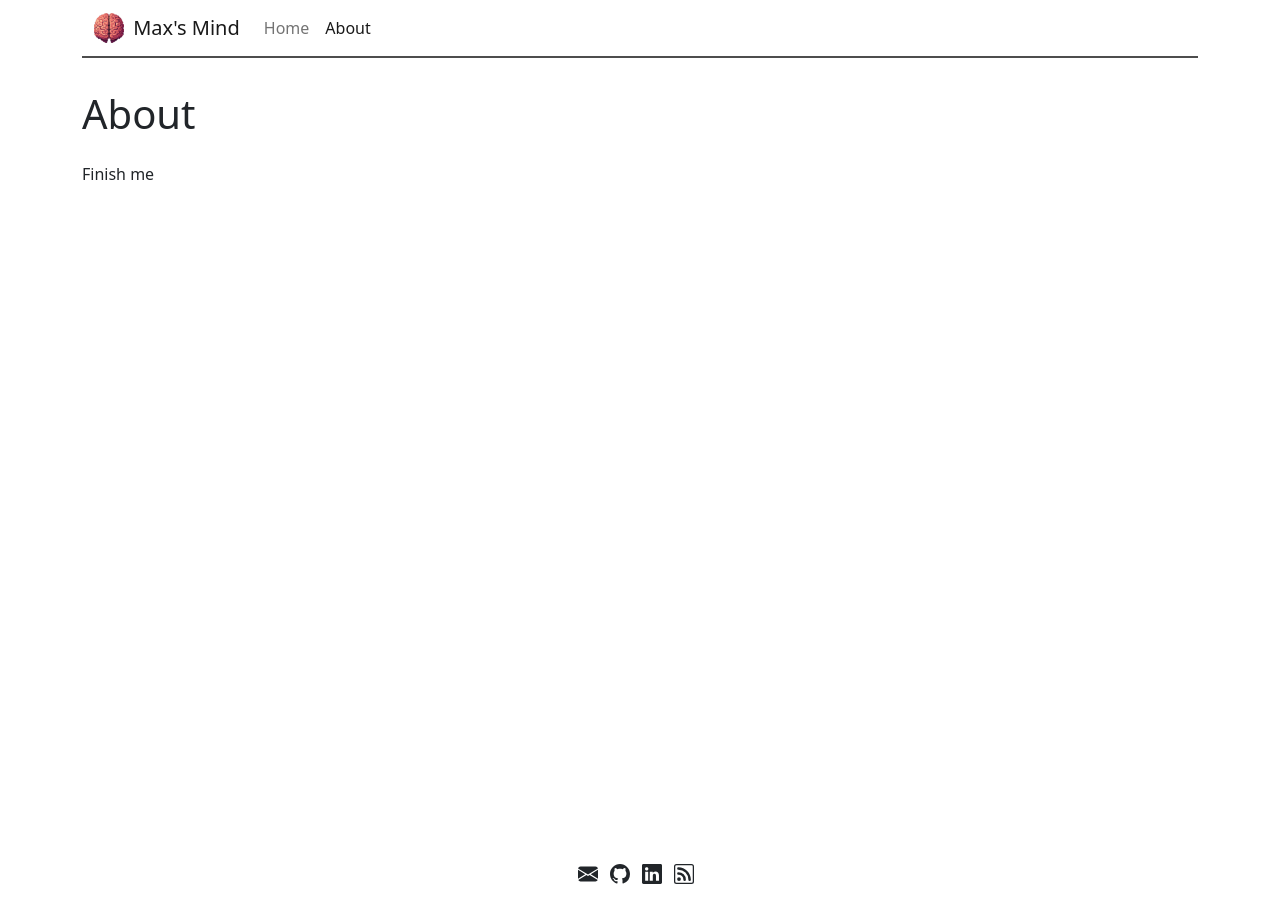
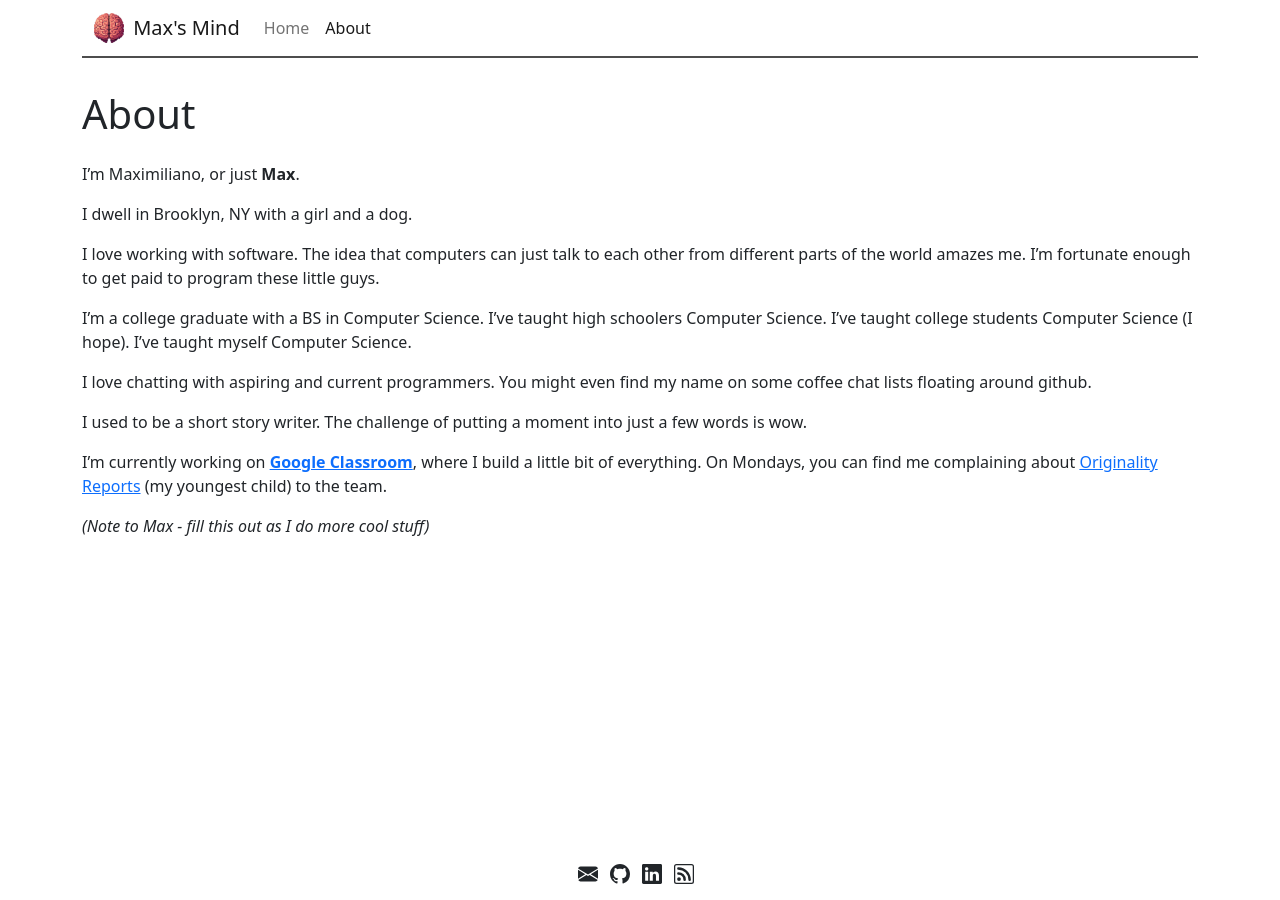
Before and after one commit to maxrios/maxrios.github.io, a Jekyll site: the page built from about.md, in a window 1280 px wide. Built offline with Jekyll 4.4.1, drawn with Linux system fonts in a browser that asks for light colours.

```diff
--- a/about.md
+++ b/about.md
@@ -4,4 +4,18 @@ title: About
 permalink: /about/
 ---
 
-Finish me
+I'm Maximiliano, or just **Max**.
+
+I dwell in Brooklyn, NY with a girl and a dog.
+
+I love working with software. The idea that computers can just talk to each other from different parts of the world amazes me. I'm fortunate enough to get paid to program these little guys.
+
+I'm a college graduate with a BS in Computer Science. I've taught high schoolers Computer Science. I've taught college students Computer Science (I hope). I've taught myself Computer Science.
+
+I love chatting with aspiring and current programmers. You might even find my name on some coffee chat lists floating around github.
+
+I used to be a short story writer. The challenge of putting a moment into just a few words is wow.
+
+I'm currently working on **[Google Classroom](https://edu.google.com/workspace-for-education/products/classroom/)**, where I build a little bit of everything. On Mondays, you can find me complaining about [Originality Reports](https://support.google.com/edu/classroom/answer/9335819?hl=en) (my youngest child) to the team.
+
+_(Note to Max - fill this out as I do more cool stuff)_
```
Also changed, not shown: _posts/2025-01-19-Welcome.md (+12 -1 lines), assets/images/dog.png (added), 4 other files.
